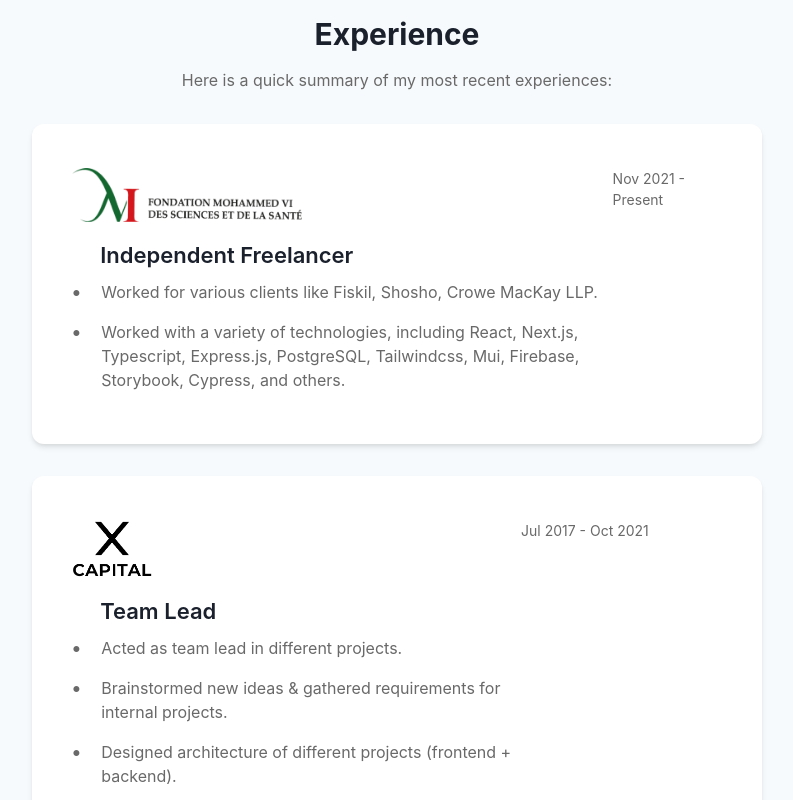
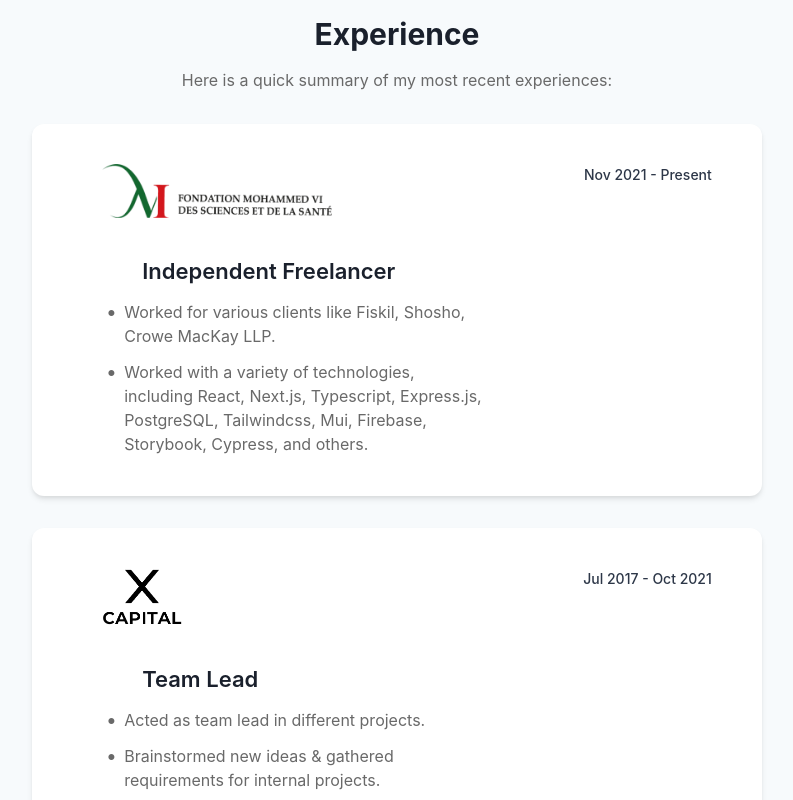
Before and after one commit to AnasOudadsse/portfolio, a React (Create React App) app: page / in a window 1280 px wide. Shown: the part 2480-3280 px from the top of the page, without its empty margins (243-1036 px from the left). Built offline with nearby package versions, Linux system fonts and the light colour scheme.

Commit message:
"Refactored ExperienceItem component layout and styling"

```diff
--- a/src/Components/Experiences/Experiences.jsx
+++ b/src/Components/Experiences/Experiences.jsx
@@ -6,74 +6,66 @@ const ExperienceItem = ({ logo, company, role, description, dateRange, width })
 
   const cardbg = useColorModeValue('white', '#2C333A')
   const color = useColorModeValue('#696969', 'gray.300');
+  const Datecolor = useColorModeValue('gray.700', 'gray.300');
 
   return (
     <Flex
     bg={cardbg}
     boxShadow="md"
     rounded="xl"
-      py={6}
-      px={5}
-      align={{ base: "flex-start", lg: "center" }}
+    py={10}
+    px={'50px'}
     direction={{ base: "column", lg: "row" }} // Stack vertically on small screens
     justify="space-between"
+    align="start"
     mb={8}
-      w={["full","80%","80%", "60%"]}
+    w={["full", "80%", "80%", "60%"]}
     maxW="900px" // Ensure max width but allow flexibility on smaller screens
   >
-
-      <Flex p={5} align="start"  w="full" flexDirection={{ base: "column", lg: "row" }}>
-
-
-
-        {/* Date Range */}
-
-        <Text
-          order={{ base: 2, xl:2, lg: 2 , md : 2, }} // The order should change based on the screen size
-          w={"250px"}
-          fontSize="sm"
-          color={color}
-          alignSelf={'start'}
-          // textAlign="right"
-          mt={{ base: 2, lg: 0 }} >
-          {dateRange}
-        </Text>
-
-        <Box>
     {/* Logo and Role Section */}
-          <Box mr={4}
-              flexShrink={0}
-              flexBasis={{lg: "200px", md : "30px" }}
+    <Box flex="1" w="full">
+      <Box
+          ml={[0,0,0,5]}
+          textAlign={{ base: "center", lg: "left" }}
         order={{ base: 1, lg: 1 }}
-              mb={[5,5,5,5]}
-
       >
+        {/* Company Logo */}
         <Image
           src={logo}
           alt={company}
           width={width}
           objectFit="contain"
+          mx={{ base: "auto", lg: "0" }} // Center the logo on small screens
+          mb={10}
         />
+
+        {/* Role Heading */}
+        <Heading
+          fontSize={{ base: "18px", md: "22px" }}
+          fontWeight={600}
+          mt={4} // Spacing between logo and heading
+          mb={4}
+          ml={[0,0,0,10]}
+          textAlign={{ base: "center", lg: "left" }}
+        >
+          {role}
+        </Heading>
       </Box>
 
-          {/* Role and Description */}
-          <Box
-            order={{ base: 3, xl:3, lg: 3, md: 3 }}
-            w={["full"]}
-
+      {/* Description with Bullet Points */}
+      <VStack
+        align={{ base: "center", lg: "flex-start" }}
+        spacing={3}
+        order={{ base: 3, lg: 3 }}
+        w="full"
+        ml={[0,0,0,25]}
         >
-
-            <Heading fontSize={{ base: "18px", md: "22px" }} fontWeight={600} my={3} ml={7}>
-              {role}
-            </Heading>
-            <VStack align="start">
         {description.map((item, index) => (
-                <Flex key={index} align="start" mb={2}>
-                  <Box color={color}  transform={'scale(1.2)'} mr={5} as="span">
+          <Flex key={index} align="start" w="full">
+            <Box color={color} transform="scale(1.2)" mr={2} as="span">
               •
             </Box>
-                  <Text fontSize={{ base: "sm", md: "md" }}  color={color}
-                  >
+            <Text fontSize={{ base: "sm", md: "md" }} color={color}>
               {item}
             </Text>
           </Flex>
@@ -81,10 +73,21 @@ const ExperienceItem = ({ logo, company, role, description, dateRange, width })
       </VStack>
     </Box>
 
-        </Box>
+    {/* Date Range */}
+    <Text
+      w="250px"
+      fontSize="sm"
+      fontWeight={500}
+      color={Datecolor}
+      textAlign={{ base: "center", lg: "right" }} // Aligns center on small, right on large screens
+      mt={{ base: 7, lg: 0 }}
+      alignSelf={{ base: "center", lg: "flex-start" }} // Aligns at the top right on large screens
+      order={{ base: 2, lg: 2 }}
+    >
+      {dateRange}
+    </Text>
   </Flex>
 
-    </Flex>
   );
 };
 
```
Lines whose indentation alone changed are shown as unchanged.
